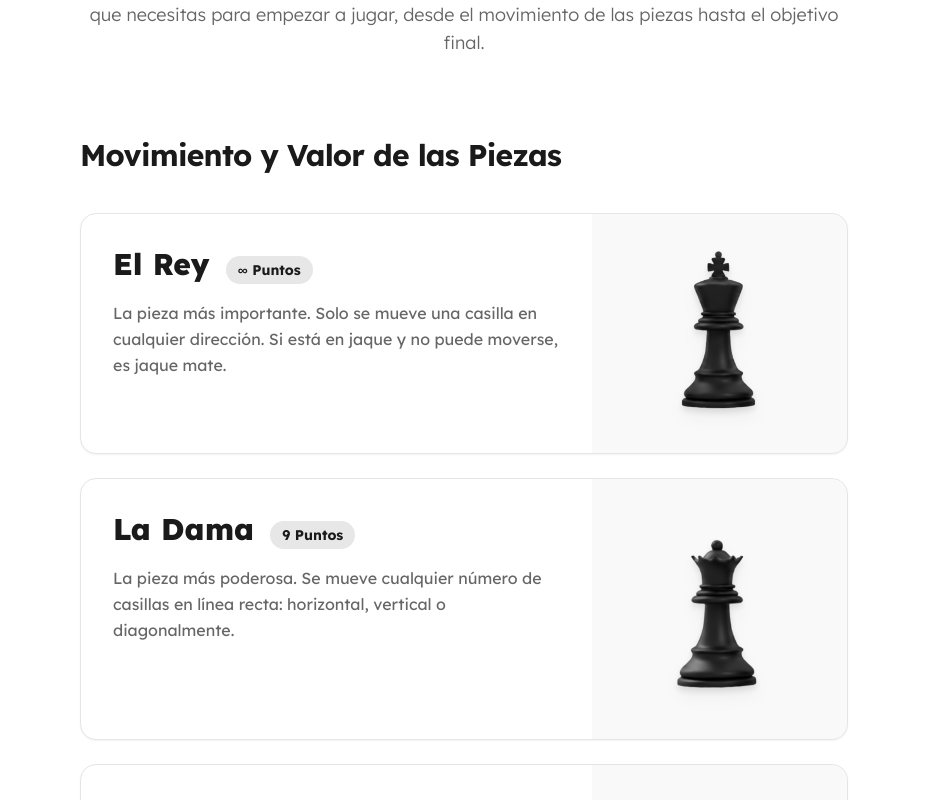
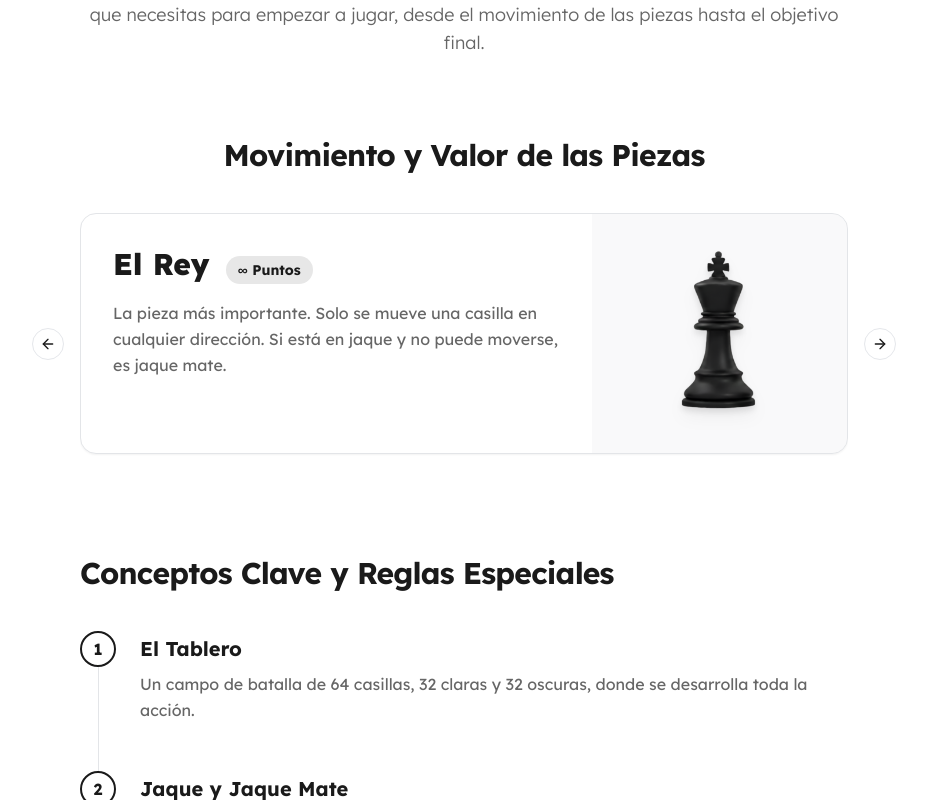
Before and after one commit to yisus17-stack/YiChess, a Next.js app: page /reglas in a window 1280 px wide. Shown: the part 300-1100 px from the top of the page, without its empty margins (176-1103 px from the left). Built offline with nearby package versions, Linux system fonts and the light colour scheme.

Commit message:
pero en un slider

```diff
--- a/src/app/reglas/page.tsx
+++ b/src/app/reglas/page.tsx
@@ -1,6 +1,13 @@
 import type { Metadata } from 'next';
 import Image from 'next/image';
 import { AppBreadcrumb } from '@/components/layout/breadcrumb';
+import {
+    Carousel,
+    CarouselContent,
+    CarouselItem,
+    CarouselNext,
+    CarouselPrevious,
+  } from "@/components/ui/carousel";
 
 export const metadata: Metadata = {
   title: 'Reglas del Ajedrez',
@@ -108,12 +115,18 @@ export default function RulesPage() {
 
             <div className="space-y-20">
                 <section>
-                    <h2 className="text-3xl font-bold tracking-tight text-foreground mb-10">Movimiento y Valor de las Piezas</h2>
-                    <div className="space-y-6">
-                        {pieces.map((piece) => (
-                            <PieceInfoCard key={piece.name} {...piece} />
-                        ))}
-                    </div>
+                    <h2 className="text-3xl font-bold tracking-tight text-foreground mb-10 text-center">Movimiento y Valor de las Piezas</h2>
+                    <Carousel className="w-full" opts={{ loop: true }}>
+                        <CarouselContent>
+                            {pieces.map((piece) => (
+                                <CarouselItem key={piece.name}>
+                                    <PieceInfoCard {...piece} />
+                                </CarouselItem>
+                            ))}
+                        </CarouselContent>
+                        <CarouselPrevious />
+                        <CarouselNext />
+                    </Carousel>
                 </section>
 
                 <section>
```
